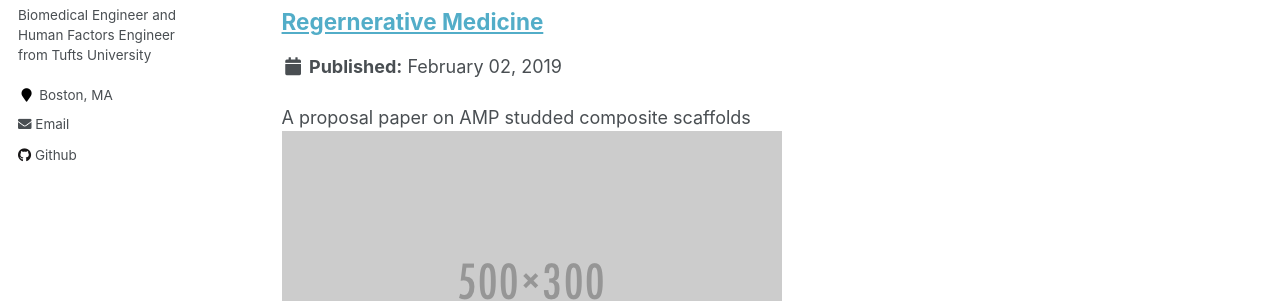
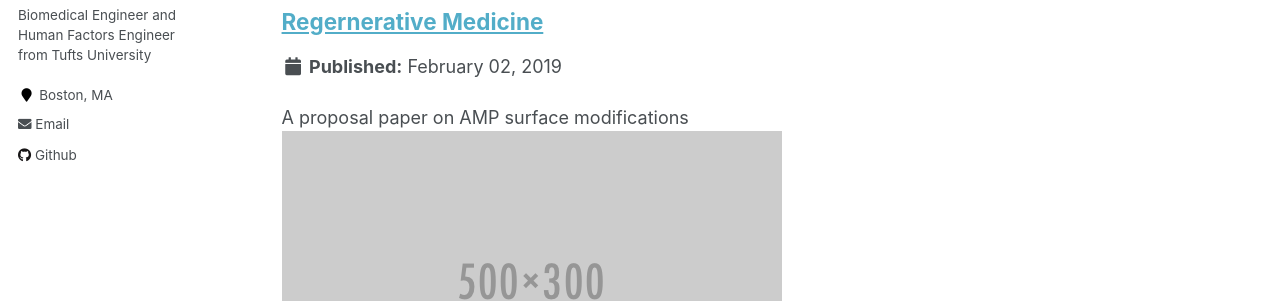
Before and after one commit to Glenn-Moss/wglock.github.io, a Jekyll site: the page built from _pages/portfolio.html, in a window 1280 px wide and 900 px high, scrolled down 676 px. Shown: the part 248-549 px from the top of the window. Built offline with Jekyll 4.4.1, drawn with Linux system fonts in a browser that asks for light colours.

Commit message:
Update portfolio-2.html

```diff
--- a/_portfolio/portfolio-2.html
+++ b/_portfolio/portfolio-2.html
@@ -1,6 +1,6 @@
 ---
 title: "Regernerative Medicine"
-excerpt: "A proposal paper on AMP studded composite scaffolds <br/><img src='/images/500x300.png'>"
+excerpt: "A proposal paper on AMP surface modifications <br/><img src='/images/500x300.png'>"
 collection: portfolio
 ---
 
```
